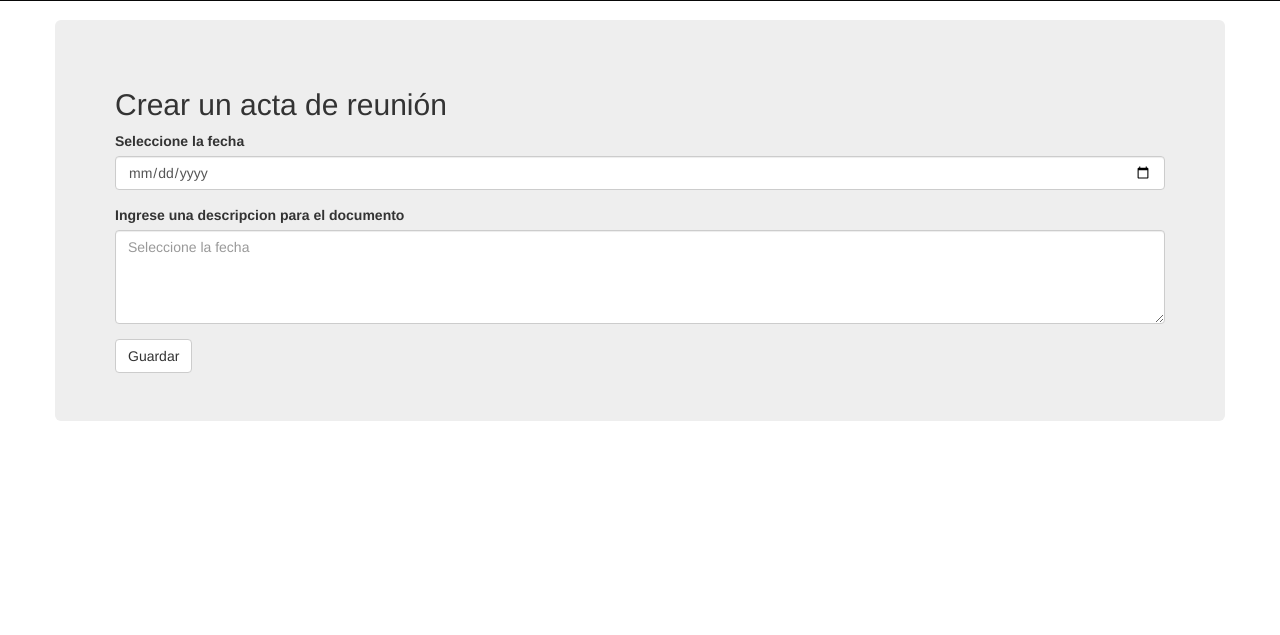
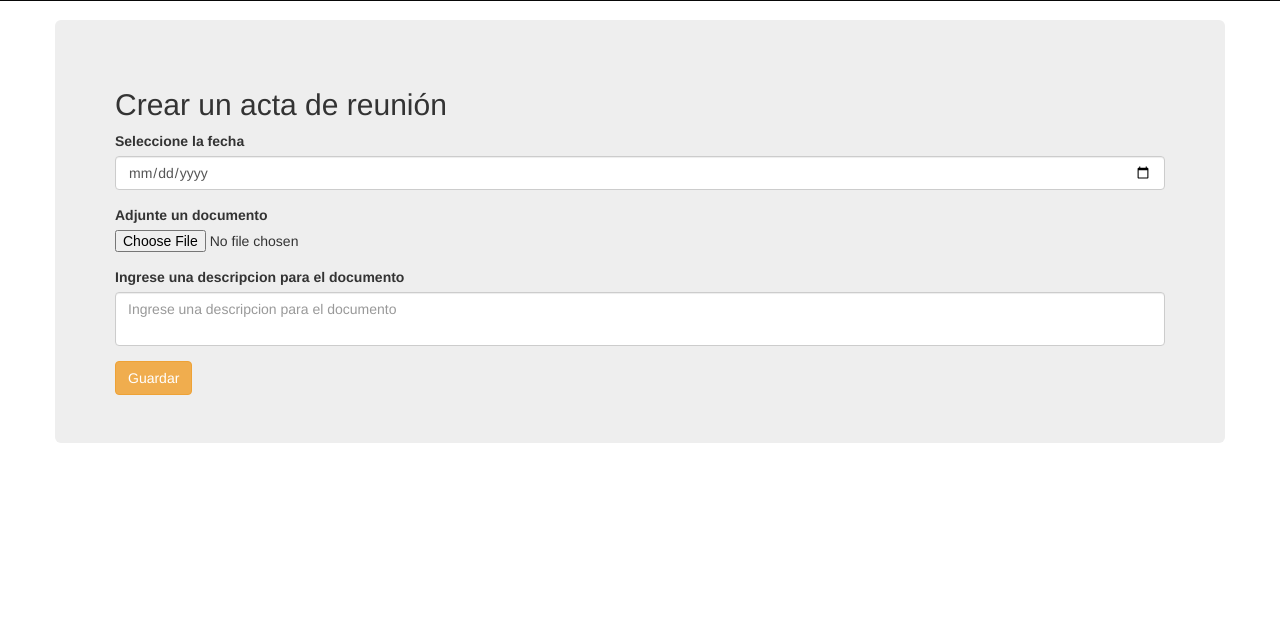
Before and after one commit to adriansb3105/AsociacionIntegralAdrianSerranoSemestreIIIAnno2016, a PHP site: page /view/reunionView.php in a window 1280 px wide. Shown: the part 50-685 px from the top of the page. Run offline with PHP 8.4, Linux system fonts and the light colour scheme; some libraries are stand-ins or nearby versions.

```diff
--- a/model/script.sql
+++ b/model/script.sql
@@ -211,6 +211,8 @@ CALL sp_internal_activity_insert('hf53r', '2017-02-14', '08:25:32', '09:25:00',
 CALL sp_public_activity_insert('5sdf1', '2017-02-17', '10:00:00', '12:00:00', 'descript', true, 200, 50, 45, 5608)
 CALL sp_petty_cash_income('2017-02-13', 6, 'hf53r', 2000);
 CALL sp_petty_cash_outcome('2017-02-13', 7, '', 4000);
+call sp_find_employee('martita@hotmail.com', '123v23gjy23yjg23');
+
 
 CALL sp_internal_activity_select_all();
 call sp_internal_activity_select_all();
@@ -223,6 +225,8 @@ CALL sp_concept(5, 'Reparacion');
 CALL sp_concept(6, 'Otra entrada');
 CALL sp_concept(7, 'Otra Salida');
 CALL sp_petty_cash('2017-02-12', 6, '', 0, 0, 10000000);
+
+CALL sp_employee_insert('0122223333', 'Marta', 'Sanchez', 'martita@hotmail.com', 250000, '123v23gjy23yjg23', 'Secretaria');
 /************************************************************************************/
 
 
--- a/view/css/style.css
+++ b/view/css/style.css
@@ -22,3 +22,7 @@ body{
 .blue{
   background: blue;
 }
+
+.no-resize{
+  resize: none;
+}
--- a/view/dashboardView.php
+++ b/view/dashboardView.php
@@ -1,4 +1,8 @@
 <?php include_once 'header.php'; ?>
+
+<div>
+	<a href="?reunion">Crear acta de reuni&oacute;n</a>
+</div>
 
 <div class="jumbotron row">
   <h1>Main Dashboard</h1>
--- a/view/indexView.php
+++ b/view/indexView.php
@@ -12,8 +12,4 @@
   </div>
 </div>
 
-<div>
-	<a href="?reunion">Crear acta de reuni&oacute;n</a>
-</div>
-
 <?php include_once 'footer.php'; ?>
--- a/view/reunionView.php
+++ b/view/reunionView.php
@@ -10,11 +10,15 @@
       <label for="datepicker">Seleccione la fecha</label>
       <input type="date" class="form-control" id="datepicker" placeholder="Seleccione la fecha" required>
     </div>
+		<div class="form-group">
+      <label for="doc">Adjunte un documento</label>
+      <input type="file" id="doc" required>
+    </div>
     <div class="form-group">
       <label for="description">Ingrese una descripcion para el documento</label>
-       <textarea class="form-control" id="description" rows="4" cols="50" placeholder="Seleccione la fecha" required></textarea>
+       <textarea class="form-control no-resize" id="description" placeholder="Ingrese una descripcion para el documento" required></textarea>
     </div>
-    <button type="submit" class="btn btn-default">Guardar</button>
+    <button type="submit" class="btn btn-warning">Guardar</button>
   </form>
 </div>
 
```
Also changed, not shown: controller/DefaultController.php (+0 -14 lines), controller/ReunionController.php (+5 -5 lines), 1 other file.
